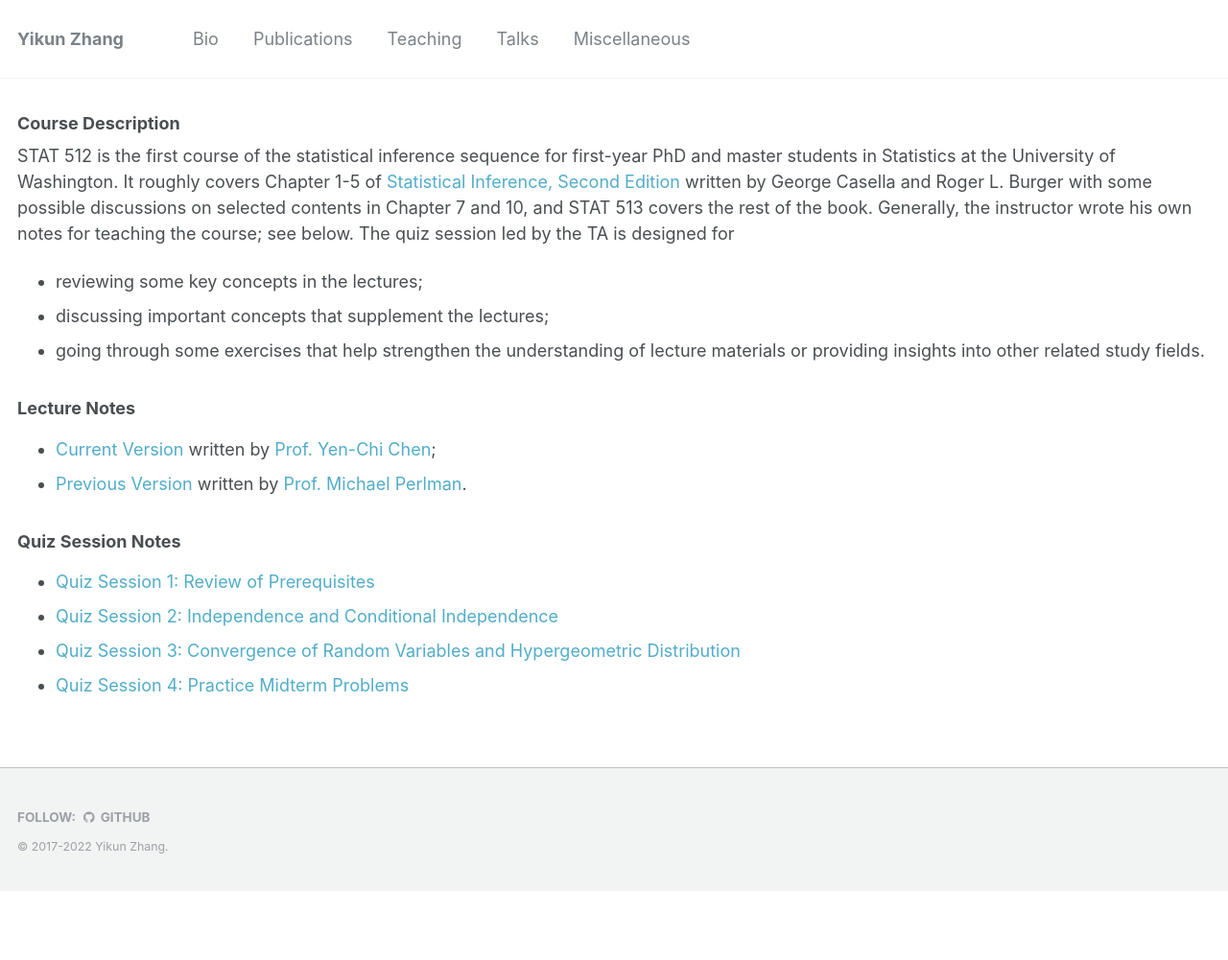
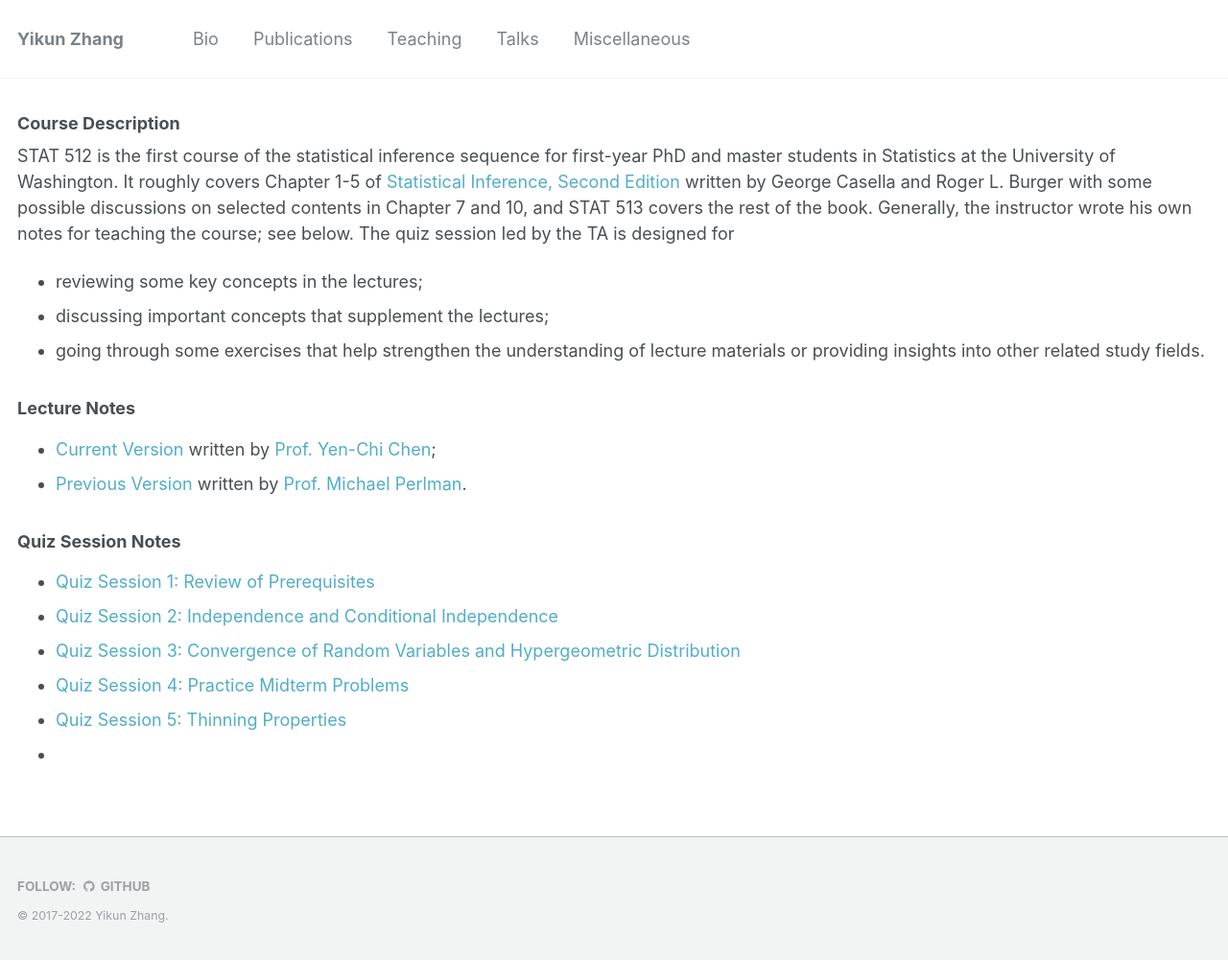
Before and after one commit to zhangyk8/zhangyk8.github.io, a Jekyll site: the page built from _teaching/stat512_uw.md, in a window 1280 px wide. Shown: the whole page at 96% size. Built offline with Jekyll 4.4.1, drawn with Linux system fonts in a browser that asks for light colours; before the commit the page ends 929 px from its top, so only the background shows below that.

Commit message:
Update stat512_uw.md

```diff
--- a/_teaching/stat512_uw.md
+++ b/_teaching/stat512_uw.md
@@ -29,3 +29,5 @@ STAT 512 is the first course of the statistical inference sequence for first-yea
 - [Quiz Session 2: Independence and Conditional Independence](file_stat512/Quiz2_solution.pdf)
 - [Quiz Session 3: Convergence of Random Variables and Hypergeometric Distribution](file_stat512/Quiz3_solution.pdf)
 - [Quiz Session 4: Practice Midterm Problems](file_stat512/Quiz4_solution.pdf)
+- [Quiz Session 5: Thinning Properties](file_stat512/Quiz5_solution.pdf)
+-
```
